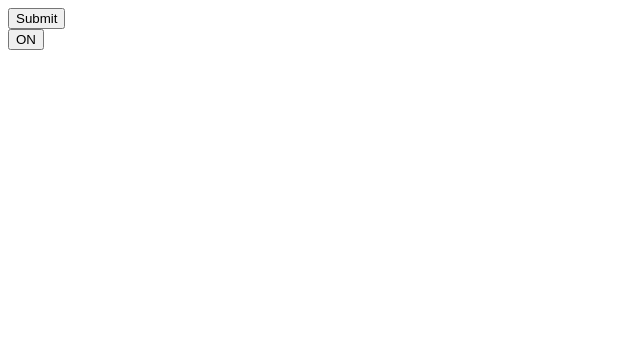
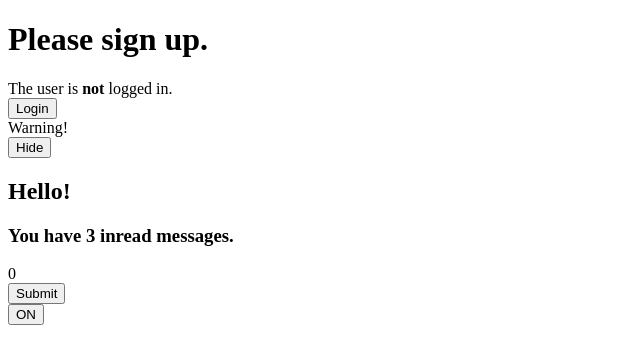
Before and after one commit to vlapwd/react-main-concepts, a React app: page / in a window 1280 px wide. Shown: the top 364 px of the page, without its empty margins (0-640 px from the left). Built offline with nearby package versions, Linux system fonts and the light colour scheme; the HTML template or start-up script is replaced by a standard one.

Commit message:
条件付きレンダー

```diff
--- /dev/null
+++ b/src/greeting.jsx
@@ -0,0 +1,17 @@
+import React from "react";
+
+function UserGreeting(props) {
+  return <h1>Welcome back!</h1>;
+}
+
+function GuestGreeting(props) {
+  return <h1>Please sign up.</h1>;
+}
+
+export function Greeting(props) {
+  const isLoggedIn = props.isLoggedIn;
+  if (isLoggedIn) {
+    return <UserGreeting />;
+  }
+  return <GuestGreeting />;
+}
--- a/src/index.jsx
+++ b/src/index.jsx
@@ -2,9 +2,16 @@ import React from "react";
 import ReactDOM from "react-dom";
 import { Form } from "./form";
 import { Toggle } from "./toggle";
+import { LoginControl } from "./loginControl";
+import { Mailbox } from "./mailbox";
+import { Page } from "./page";
 
+const messages = ["React", "Re: React", "Re:Re: React"];
 const element = (
   <div>
+    <LoginControl />
+    <Page />
+    <Mailbox unreadMessages={messages} />
     <Form />
     <Toggle />
   </div>
--- /dev/null
+++ b/src/loginControl.jsx
@@ -0,0 +1,47 @@
+import React from "react";
+import { Greeting } from "./greeting";
+
+function LoginButton(props) {
+  return <button onClick={props.onClick}>Login</button>;
+}
+
+function LogoutButton(props) {
+  return <button onClick={props.onClick}>Logout</button>;
+}
+
+export class LoginControl extends React.Component {
+  constructor(props) {
+    super(props);
+    this.handleLoginClick = this.handleLoginClick.bind(this);
+    this.handleLogoutClick = this.handleLogoutClick.bind(this);
+    this.state = { isLoggedIn: false };
+  }
+
+  handleLoginClick() {
+    this.setState({ isLoggedIn: true });
+  }
+
+  handleLogoutClick() {
+    this.setState({ isLoggedIn: false });
+  }
+
+  render() {
+    const isLoggedIn = this.state.isLoggedIn;
+    let button;
+    if (isLoggedIn) {
+      button = <LogoutButton onClick={this.handleLogoutClick} />;
+    } else {
+      button = <LoginButton onClick={this.handleLoginClick} />;
+    }
+
+    return (
+      <div>
+        <Greeting isLoggedIn={isLoggedIn} />
+        <div>
+          The user is <b>{isLoggedIn ? "currently" : "not"}</b> logged in.
+        </div>
+        {button}
+      </div>
+    );
+  }
+}
--- /dev/null
+++ b/src/mailbox.jsx
@@ -0,0 +1,15 @@
+import React from "react";
+
+export function Mailbox(props) {
+  const unreadMessages = props.unreadMessages;
+  const count = 0;
+  return (
+    <div>
+      <h2>Hello!</h2>
+      {unreadMessages.length > 0 && (
+        <h3>You have {unreadMessages.length} inread messages.</h3>
+      )}
+      {count && <h3>Messages: {count}</h3>}
+    </div>
+  );
+}
--- /dev/null
+++ b/src/page.jsx
@@ -0,0 +1,34 @@
+import React from "react";
+
+function WarningBanner(props) {
+  if (!props.warn) {
+    return null;
+  }
+
+  return <div className="warning">Warning!</div>;
+}
+
+export class Page extends React.Component {
+  constructor(props) {
+    super(props);
+    this.state = { showWarning: true };
+    this.handleToggleClick = this.handleToggleClick.bind(this);
+  }
+
+  handleToggleClick() {
+    this.setState((state) => ({
+      showWarning: !state.showWarning,
+    }));
+  }
+
+  render() {
+    return (
+      <div>
+        <WarningBanner warn={this.state.showWarning} />
+        <button onClick={this.handleToggleClick}>
+          {this.state.showWarning ? "Hide" : "Show"}
+        </button>
+      </div>
+    );
+  }
+}
```
